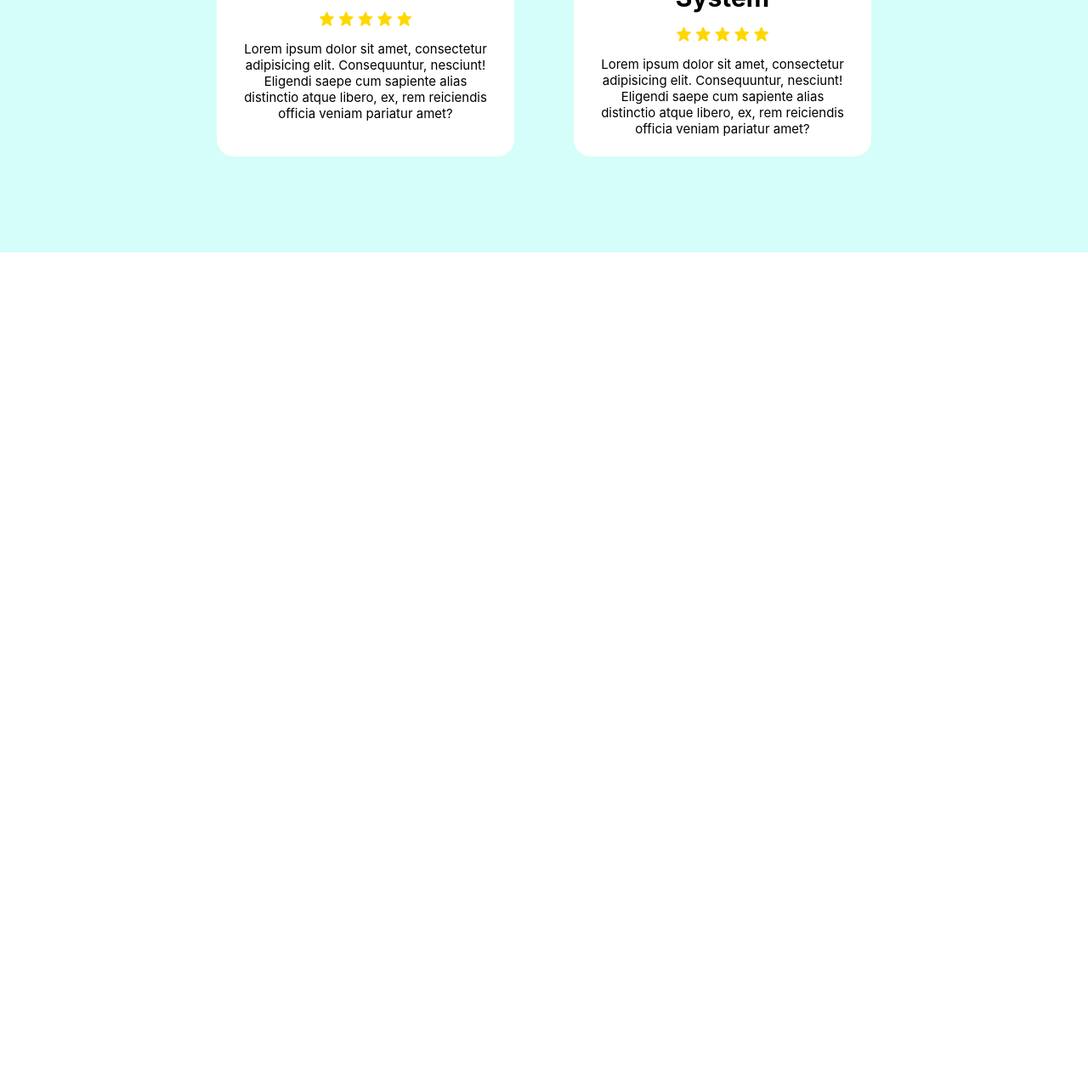
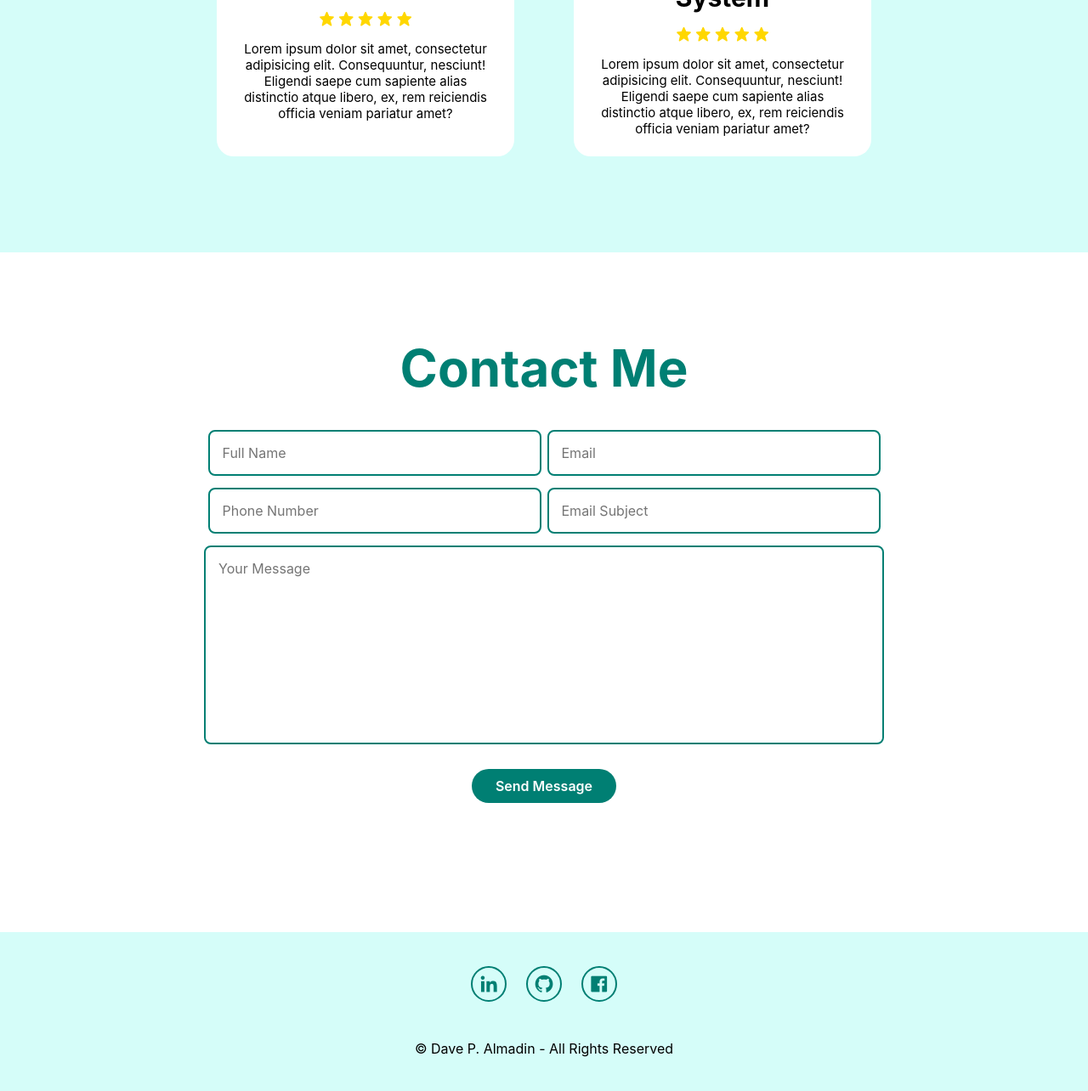
Before and after one commit to Artisan-Dave/daveaporfolio, a plain HTML site: page index.html in a window 1280 px wide. Shown: the part 2903-4187 px from the top of the page at 85% size. Before the commit the page ends 3200 px from the top, so only its background shows below. Drawn offline with nearby package versions, Linux system fonts and the light colour scheme.

Commit message:
Added Footer and Contact Section

```diff
--- a/index.html
+++ b/index.html
@@ -132,6 +132,38 @@
         </div>
     </section>
 
+    <!-- Contact Section -->
+
+    <section class="contact" id="contact">
+        <h2 class="heading">Contact <span>Me</span></h2>
+
+        <form action="#">
+            <div class="input-box">
+                <input type="text" placeholder="Full Name">
+                <input type="email" name="Email" placeholder="Email">
+            </div>
+            <div class="input-box">
+                <input type="number" placeholder="Phone Number">
+                <input type="text" placeholder="Email Subject">
+            </div>
+            <textarea name="message" id="" cols="30" rows="10" placeholder="Your Message"></textarea>
+            <input type="submit" value="Send Message" class="btn">
+        </form>
+    </section>
+
+    <!-- Footer Section Code -->
+
+    <footer class="footer">
+        <div class="social">
+            <a href="#"><i class='bx bxl-linkedin'></i></a>
+            <a href="#"><i class='bx bxl-github'></i></a>
+            <a href="#"><i class='bx bxl-facebook-square'></i></a>
+        </div>
+        <p class="copyright">
+            &copy; Dave P. Almadin - All Rights Reserved
+        </p>
+    </footer>
+
 </body>
 
 </html>
--- a/style.css
+++ b/style.css
@@ -333,3 +333,120 @@ span {
     color:gold;
     font-size: 2rem;
 }
+
+/* Contact Section Code */
+.contact {
+    background: var(--bg-color);
+}
+
+.contact .heading {
+    text-align: center;
+}
+
+.contact h2 {
+    margin-bottom: 3rem;
+    color: var(--main-color);
+}
+
+.contact form {
+    max-width: 80rem;
+    margin: 1rem auto;
+    text-align: center;
+    margin-bottom: 3rem;
+}
+
+.contact form .input-box {
+    display: flex;
+    justify-content: center;
+    flex-wrap: wrap;
+}
+
+.contact form .input-box input,
+.contact form textarea {
+    width: 100%;
+    padding: 1.5rem;
+    font-size: 1.6rem;
+    color: var(--text-color);
+    background: var(--bg-color);
+    border-radius: 0.8rem;
+    border: 0.25rem solid var(--main-color);
+    margin: 0.7rem 0;
+    resize: none;
+}
+
+.contact form .input-box input {
+    width: 49%;
+    margin: 0.7rem 0.35rem;
+}
+
+.contact form .btn {
+    margin-top: 2rem;
+}
+
+/* Footer Section Code */
+
+.footer {
+    position: relative;
+    bottom: 0;
+    width: 100%;
+    padding: 40px 0;
+    background-color: var(--snd-bg-color);
+}
+
+.footer .social {
+    text-align: center;
+    padding-bottom: 25px;
+    color: var(--main-color);
+}
+
+.footer .social a {
+    font-size: 25px;
+    color: var(--main-color);
+    border: 2px solid var(--main-color);
+    width: 42px;
+    height: 42px;
+    line-height: 42px;
+    display: inline-block;
+    text-align: center;
+    border-radius: 50%;
+    margin: 0 10px;
+    transition: 0.3s ease;
+}
+
+.footer .social a:hover {
+    transform: scale(1.2) translateY(-10px);
+    background-color: var(--main-color);
+    color:var(--bg-color);
+    box-shadow: 0 0 25px var(--main-color);
+}
+
+.footer .copyright {
+    margin-top: 20px;
+    text-align: center;
+    font-size: 16px;
+    color: var(--text-color);
+}
+
+/* Responsive Design Code */
+
+@media (max-width: 1200px) {
+    html {
+        font-size: 55%;
+    }
+}
+
+@media (max-width: 991px) {
+    .header {
+        padding:2rem 3%;
+    }
+    section {
+        padding: 10rem 3%;
+    }
+    .services {
+        padding: 7rem;
+    }
+    .projects .wrapper {
+        grid-template-columns: repeat(1,1fr);
+    }
+
+}
```
